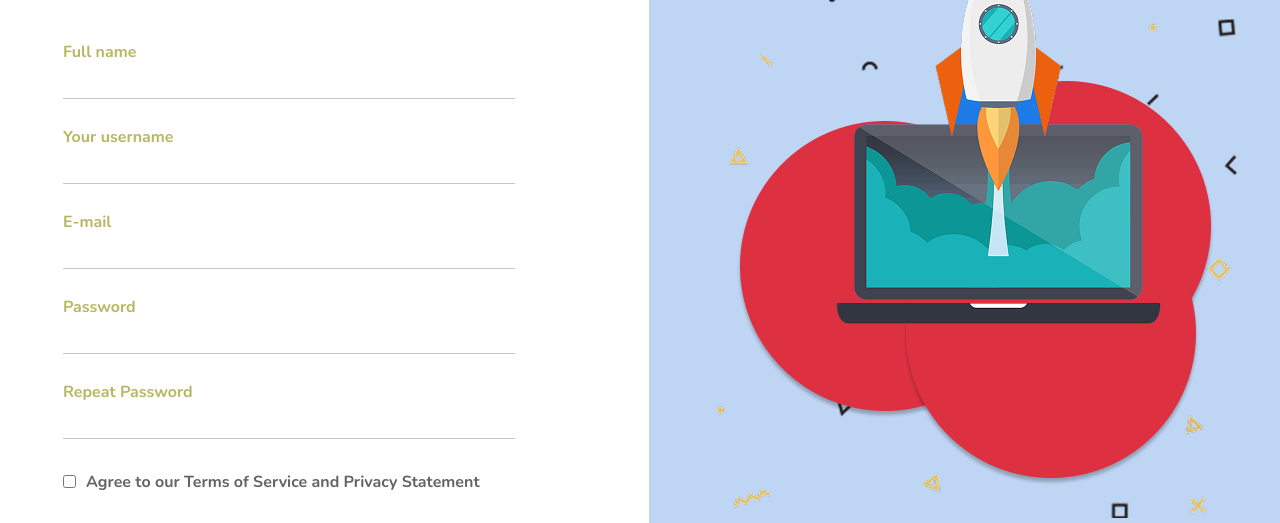
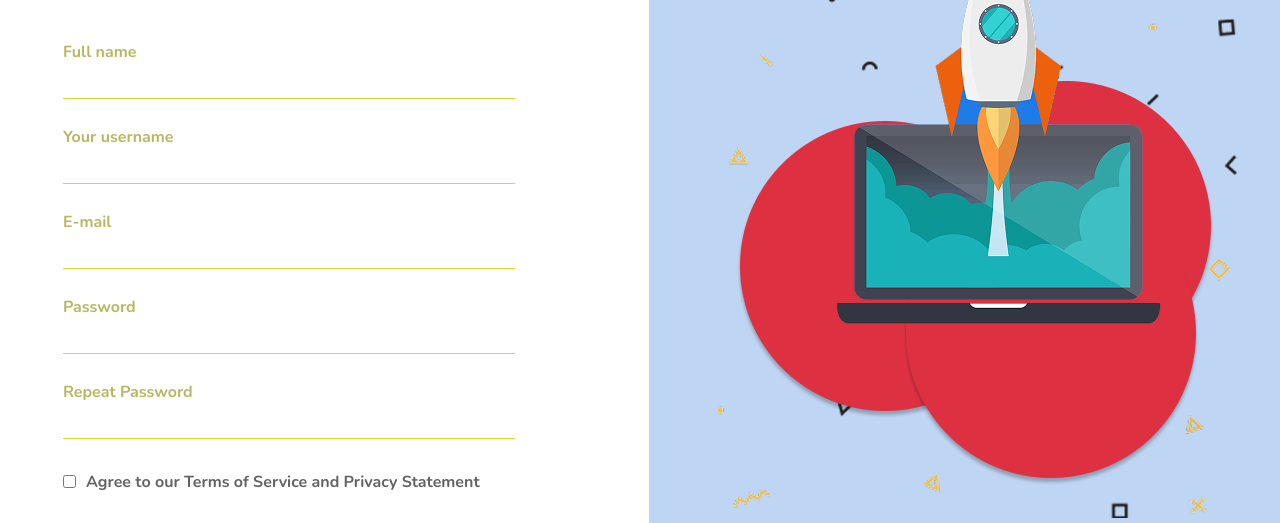
Before and after one commit to Yaholeg/control_task_12, a website: page index.html in a window 1280 px wide. Shown: the part 274-797 px from the top of the page. Drawn offline with Linux system fonts and the light colour scheme.

Commit message:
changed input field border-bottom color

```diff
--- a/styles/style.css
+++ b/styles/style.css
@@ -92,7 +92,7 @@
 
 .base-input {
     border: none;
-    border-bottom: 1px solid #C6C6C4;
+    border-bottom: 1px solid #d7d736;
     font-style: normal;
     font-weight: bold;
     line-height: 27px;
```
